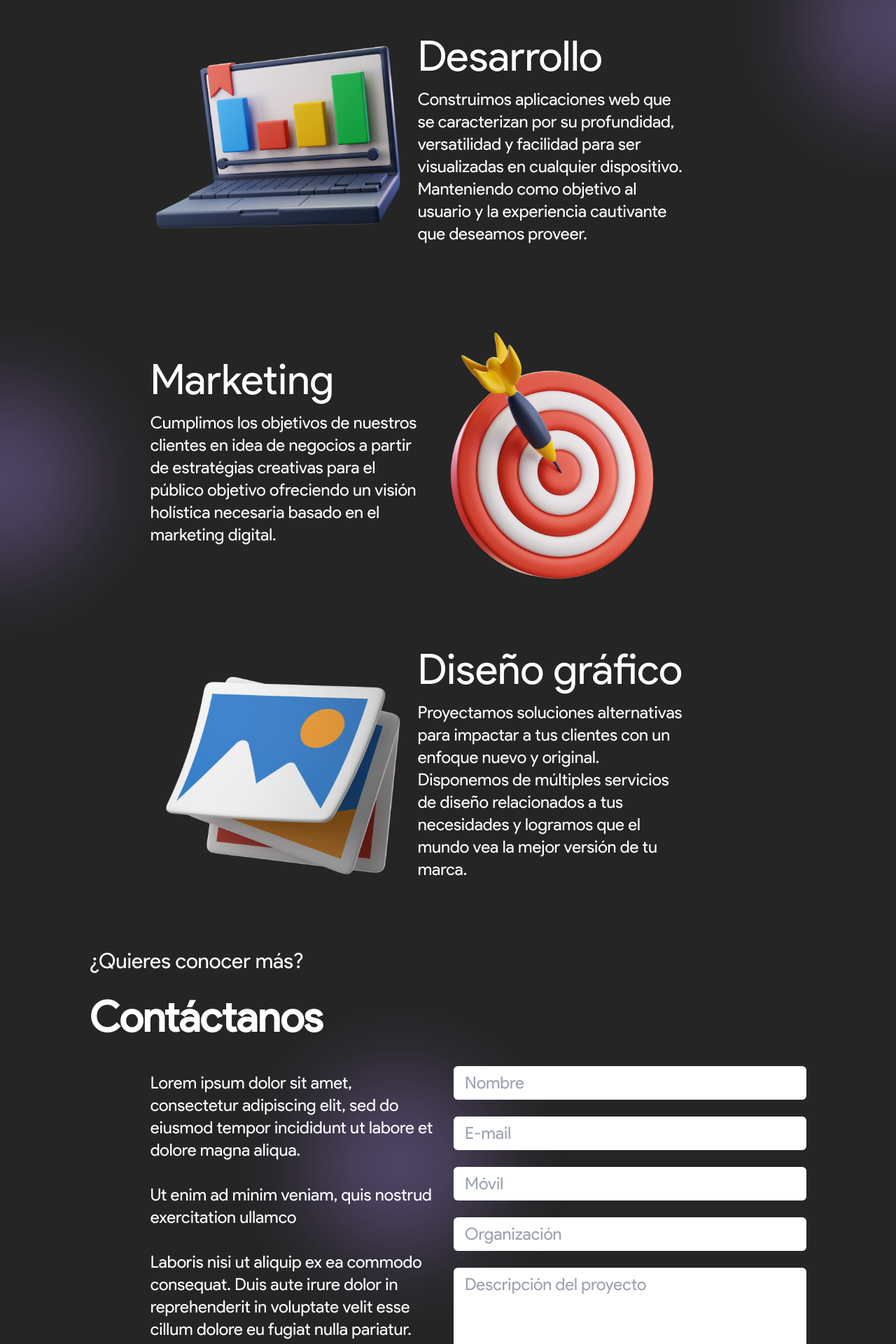
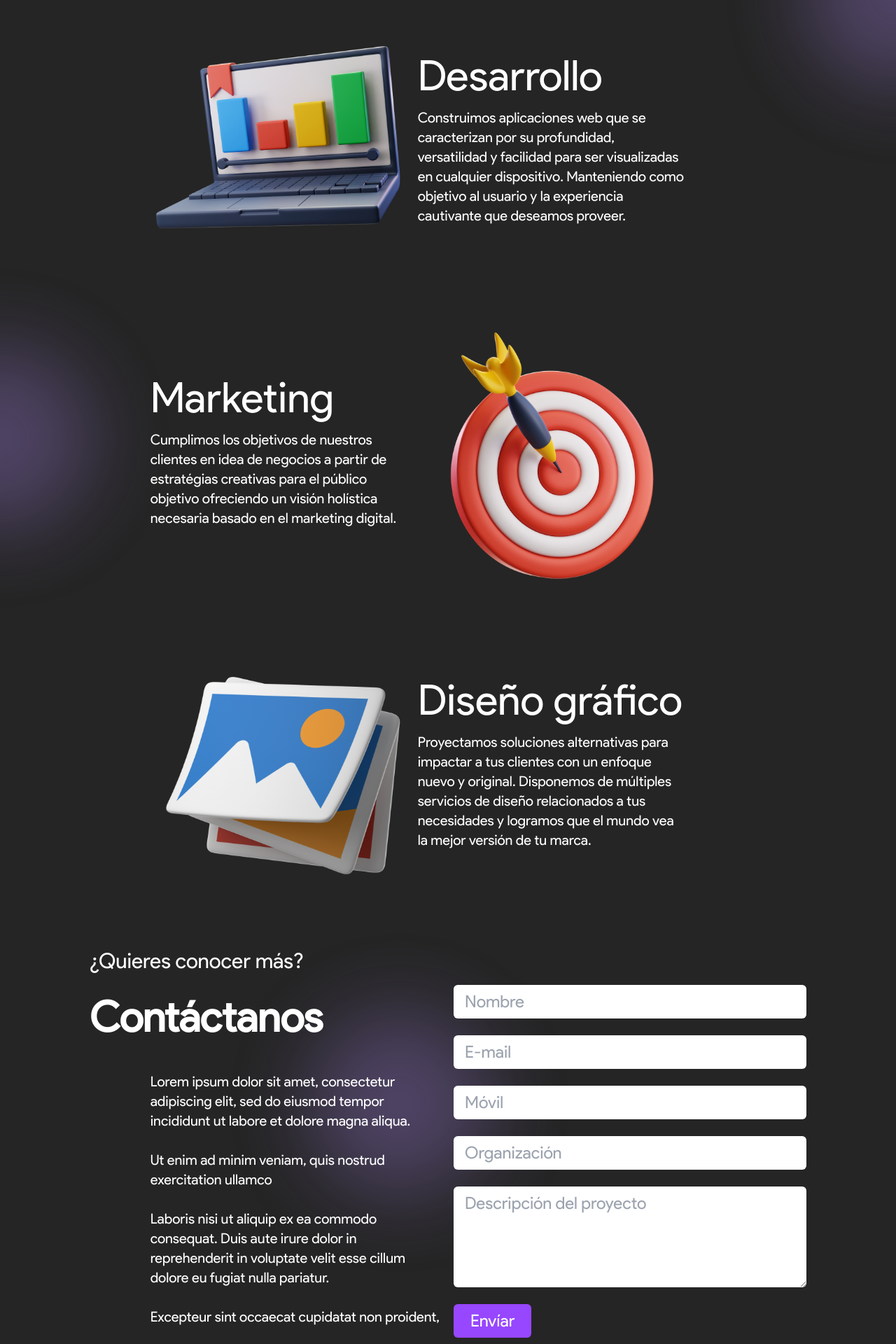
Before and after one commit to Osorio95/priver-labs-vue, a Vue app: page / in a window 1280 px wide. Shown: the part 1420-3340 px from the top of the page at 70% size. Built offline with nearby package versions, Linux system fonts and the light colour scheme.

Commit message:
some minor visual tweeks

```diff
--- a/src/components/layout/Navigation.vue
+++ b/src/components/layout/Navigation.vue
@@ -23,7 +23,7 @@
                 <img src="../../assets/imgs/icon/menu-4-64.png" @click="toggleMobileNav" v-show="mobile" class="bars w-full h-full"
                     :class="{ 'icon-active': mobileNav }"/>
                 <transition name="mobile-nav">
-                    <ul class="absolute top-16 right-0 z-10 bg-DarkB flex flex-col justify-evenly py-1 px-8"
+                    <ul class="absolute top-16 text-md right-0 z-10 bg-DarkB flex flex-col justify-evenly py-1 px-8"
                         v-show="mobileNav">
                         <li class="my-4">
                             <RouterLink class="h-fit hover:text-Secondary transition-colors ease-in-out" to="/">
@@ -87,12 +87,12 @@ export default {
 <style>
 .icon-active {
     transform: rotate(180deg);
-    transition: 1s ease all;
+    transition: 0.5s ease all;
 }
 
 .mobile-nav-enter-active,
 .mobile-nav-leave-active {
-    transition: 1s ease all;
+    transition: 0.5s ease all;
 }
 
 .mobile-nav-enter-from,
--- a/src/views/HomeView.vue
+++ b/src/views/HomeView.vue
@@ -31,7 +31,7 @@
         <h2 class="font-bold text-6xl mb-4">
           Quienes somos
         </h2>
-        <p class="mt-2 text-2xl lg:text-3xl">
+        <p class="mt-2 text-xl lg:text-3xl">
           Somos un equipo con perfiles multidisciplinario de mucha trayectoria, dedicados al desarrollo, diseño y
           comunicación de marcas con un amplio catálogo de servicios centrados en resolver cualquier necesidad que
           pueda demandar y trabajo en equipo y bajo una misma metodología: adaptarte a la era digital.
@@ -47,7 +47,7 @@
           <h4 class="text-6xl lg:text-left">
             Desarrollo
           </h4>
-          <p class="lg:text-left my-4 text-2xl">
+          <p class="lg:text-left my-4 text-xl">
             Construimos aplicaciones web que se caracterizan por su profundidad, versatilidad y facilidad para ser
             visualizadas en cualquier dispositivo. Manteniendo como objetivo al usuario y la experiencia cautivante
             que deseamos proveer.
@@ -62,7 +62,7 @@
           <h4 class="text-6xl lg:text-left">
             Marketing
           </h4>
-          <p class="lg:text-left my-4 text-2xl">
+          <p class="lg:text-left my-4 text-xl">
             Cumplimos los objetivos de nuestros clientes en idea de negocios a partir de estratégias creativas para
             el público objetivo ofreciendo un visión holística necesaria basado en el marketing digital.
           </p>
@@ -79,7 +79,7 @@
           <h4 class="text-6xl lg:text-left">
             Diseño gráfico
           </h4>
-          <p class="lg:text-left my-4 text-2xl">
+          <p class="lg:text-left my-4 text-xl">
             Proyectamos soluciones alternativas para impactar a tus clientes con un enfoque nuevo y original.
             Disponemos de múltiples servicios de diseño relacionados a tus necesidades y logramos que el mundo vea
             la mejor versión de tu marca.
@@ -97,7 +97,7 @@
       <h2 class="lg:col-start-1 lg:col-span-full text-6xl font-bold my-4">
         Contáctanos
       </h2>
-      <p class="lg:col-start-2 lg:col-span-full text-2xl my-4">
+      <p class="lg:col-start-2 lg:col-span-full text-xl my-4">
         Lorem ipsum dolor sit amet, consectetur adipiscing elit, sed do eiusmod tempor incididunt ut labore et dolore
         magna aliqua.
         <br>
```
